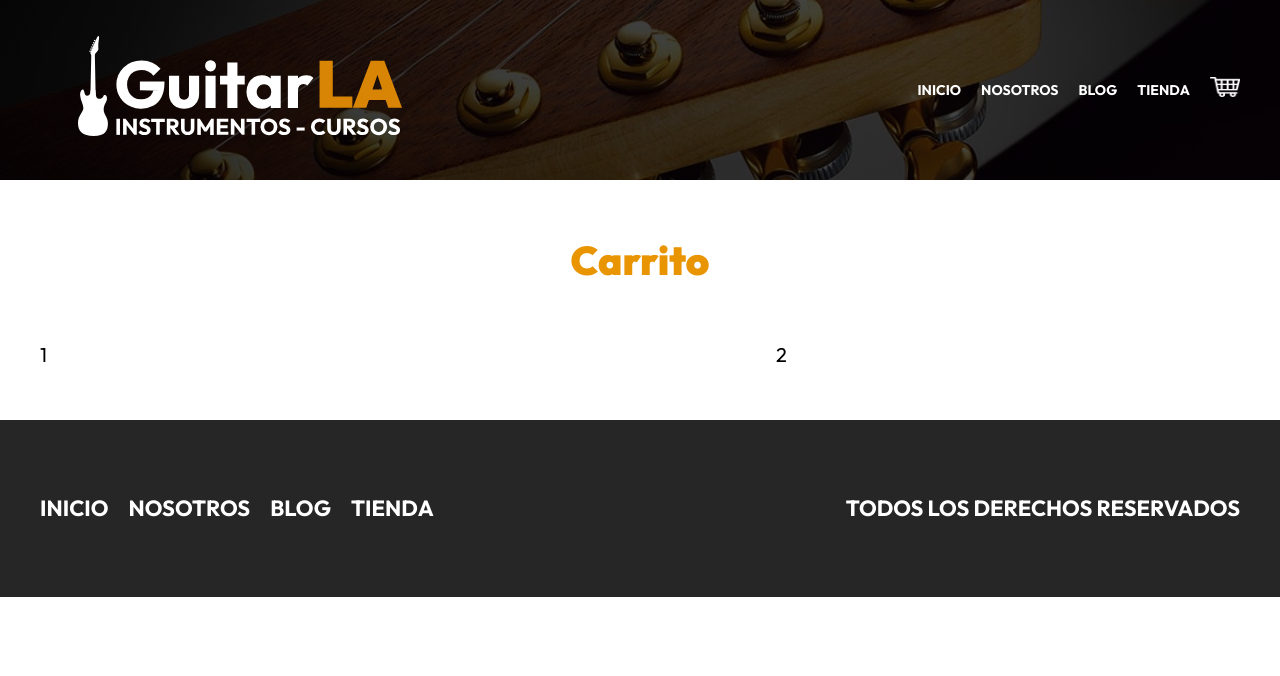
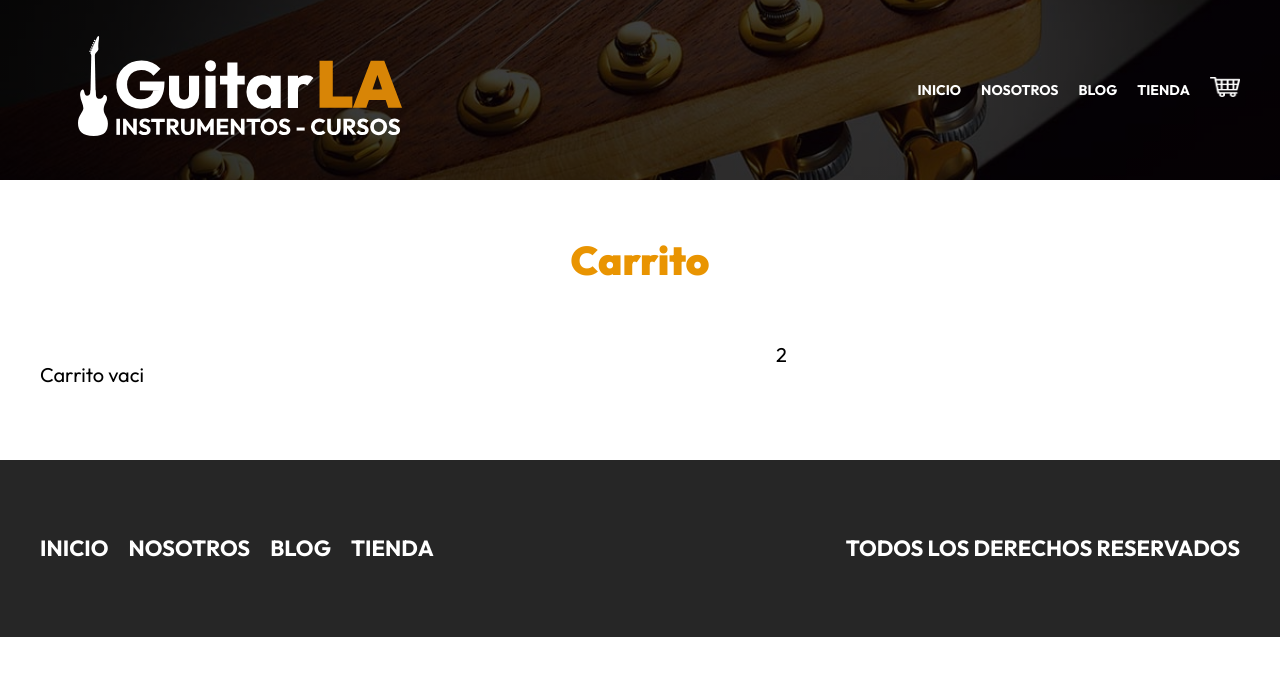
Before and after one commit to velfin13/sitio-guitarras-next-js, a Next.js app: page /carrito in a window 1280 px wide. Shown: the top 676 px of the page. Built offline with nearby package versions, Linux system fonts and the light colour scheme.

Commit message:
mostrando datos en carrito

```diff
--- a/pages/carrito.js
+++ b/pages/carrito.js
@@ -1,13 +1,50 @@
 import Layout from "../components/Layout";
+import Image from "next/image";
 import styles from "../styles/Carrito.module.css";
+import { formatCantidadToMoneda } from "../helpers";
 
-const carrito = ({carrito}) => {
+const carrito = ({ carrito = [] }) => {
   return (
     <Layout titlePage="carrito de compras">
       <h1 className="heading">Carrito</h1>
 
       <main className={`contenedor ${styles.contenido}`}>
-        <div>1</div>
+        <div className={styles.carrito}>
+          {carrito.length === 0 ? (
+            <p>Carrito vaci</p>
+          ) : (
+            carrito.map((producto) => (
+              <div key={producto.id} className={styles.producto}>
+                <div>
+                  <Image
+                    layout="responsive"
+                    width={250}
+                    height={480}
+                    src={producto.imagen}
+                    alt="image"
+                  />
+                </div>
+                <div>
+                  <p className={styles.nombre}>{producto.name}</p>
+                  <p className={styles.cantidad}>
+                    Cantidad: {producto.cantidad}
+                  </p>
+                  <p className={styles.precio}>
+                    <span>{formatCantidadToMoneda(producto.price)}</span>
+                  </p>
+                  <p className={styles.subtototal}>
+                    Subtotal:{" "}
+                    <span>
+                      {formatCantidadToMoneda(
+                        producto.price * producto.cantidad
+                      )}
+                    </span>
+                  </p>
+                </div>
+              </div>
+            ))
+          )}
+        </div>
         <div>2</div>
       </main>
     </Layout>
--- a/pages/guitarras/[url].js
+++ b/pages/guitarras/[url].js
@@ -16,7 +16,7 @@ const GuitarrasPage = ({ guitarra = [], addCarrito }) => {
       const guitarraSeleccionada = {
         id,
         name,
-        imagen: imagen.url,
+        imagen: imagen[0].url,
         price,
         cantidad,
       };
--- a/styles/Carrito.module.css
+++ b/styles/Carrito.module.css
@@ -8,3 +8,9 @@
         grid-template-columns: 3fr 2fr;
     }
 }
+
+.carrito{
+
+}
+
+.producto{}
```
